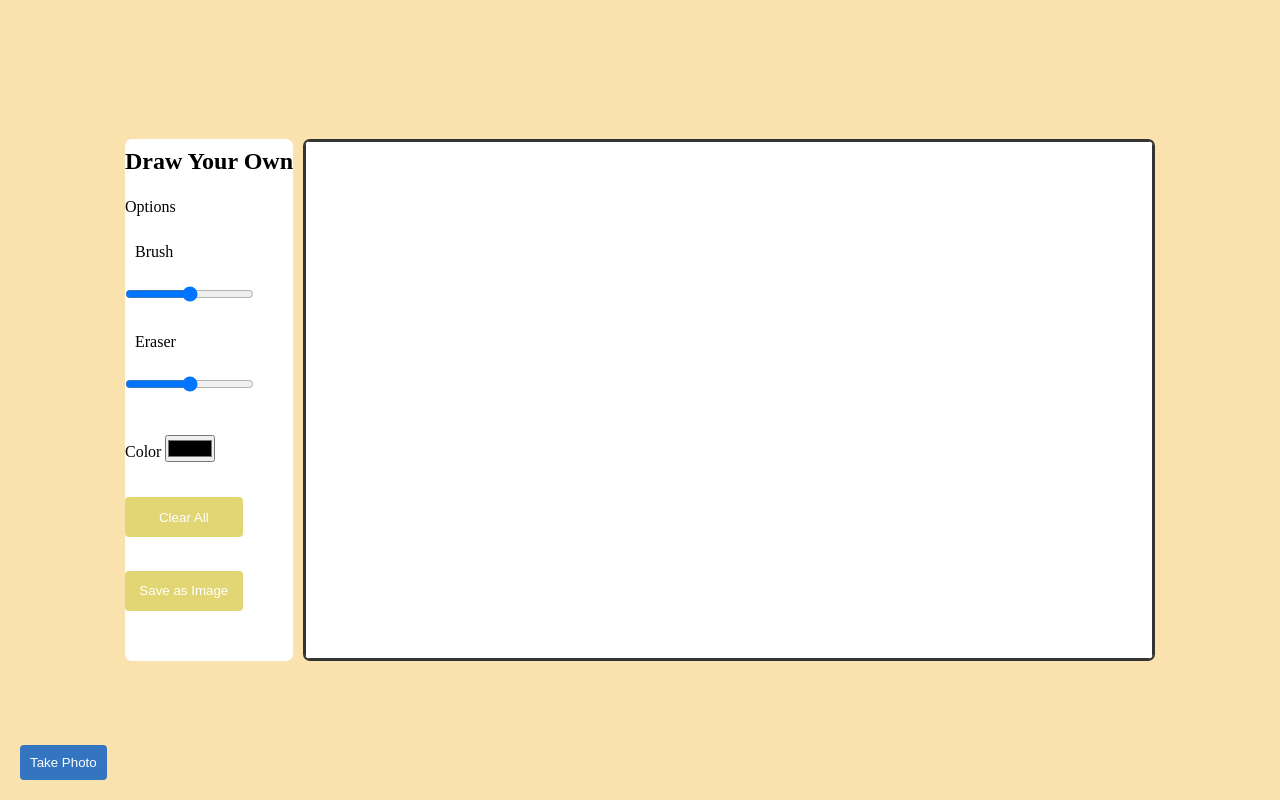
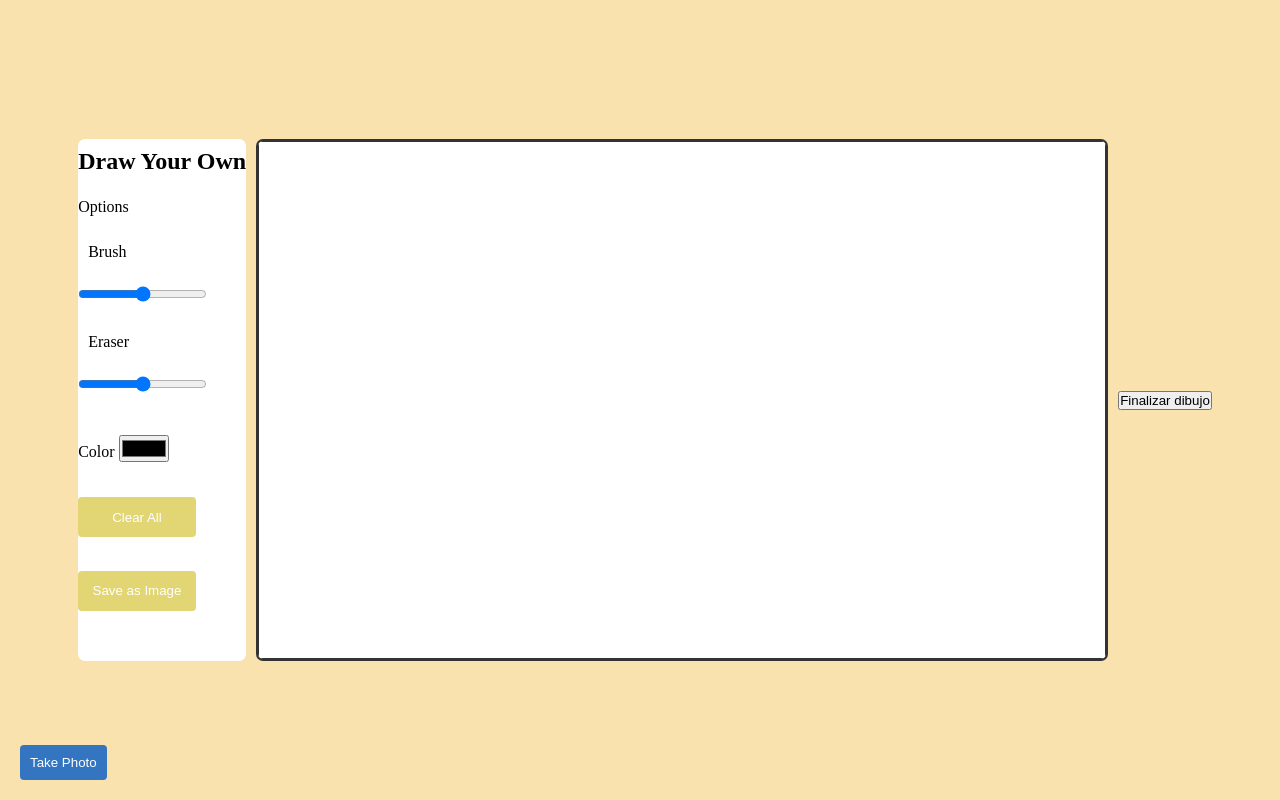
Before and after one commit to Draw-your-own/DyO.github-io, a plain HTML site: page index.html in a window 1280 px wide. Drawn offline with Linux system fonts and the light colour scheme.

Commit message:
Update index.html

```diff
--- a/index.html
+++ b/index.html
@@ -41,6 +41,7 @@
         </section>
         <button class="take-photo">Take Photo</button>
     </div>
+    <button id="finish-drawing">Finalizar dibujo</button>
     <script src="index.js"></script>
 </body>
 
```
